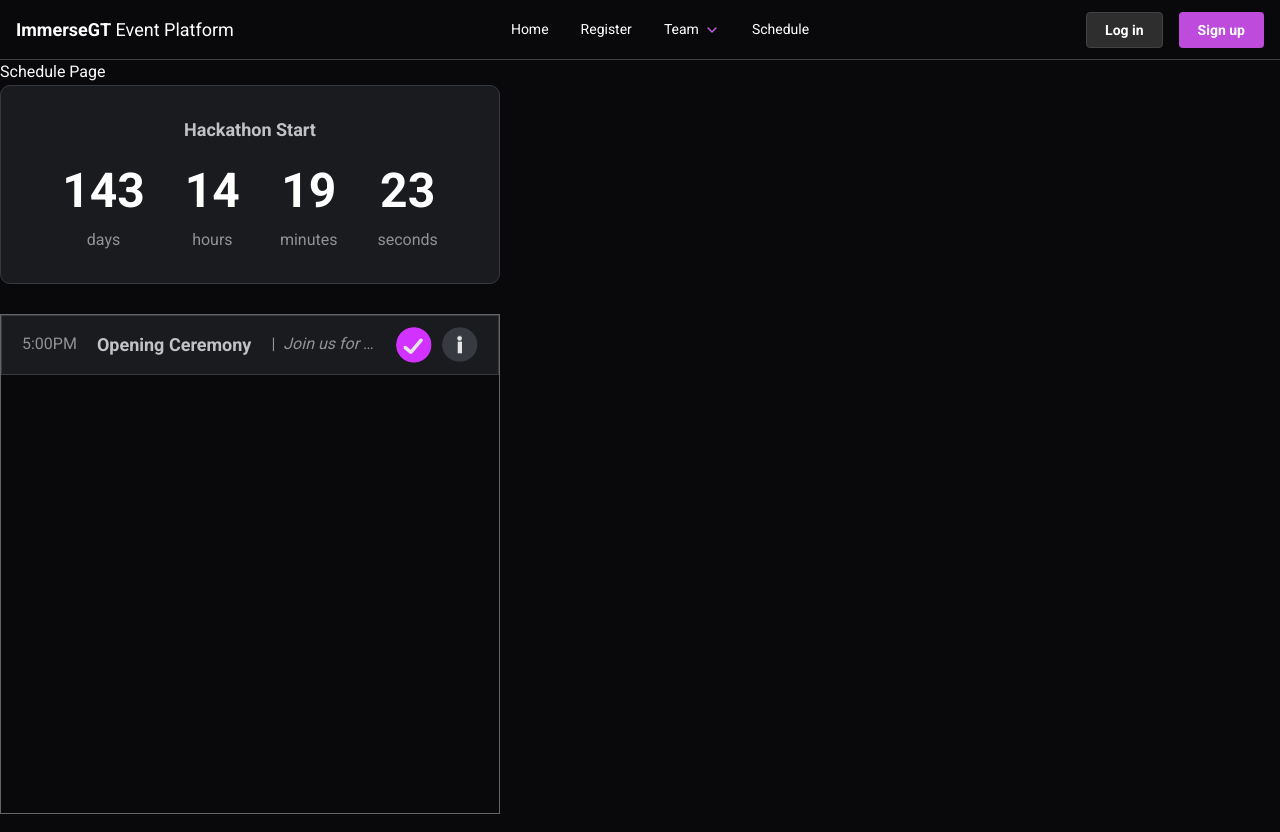
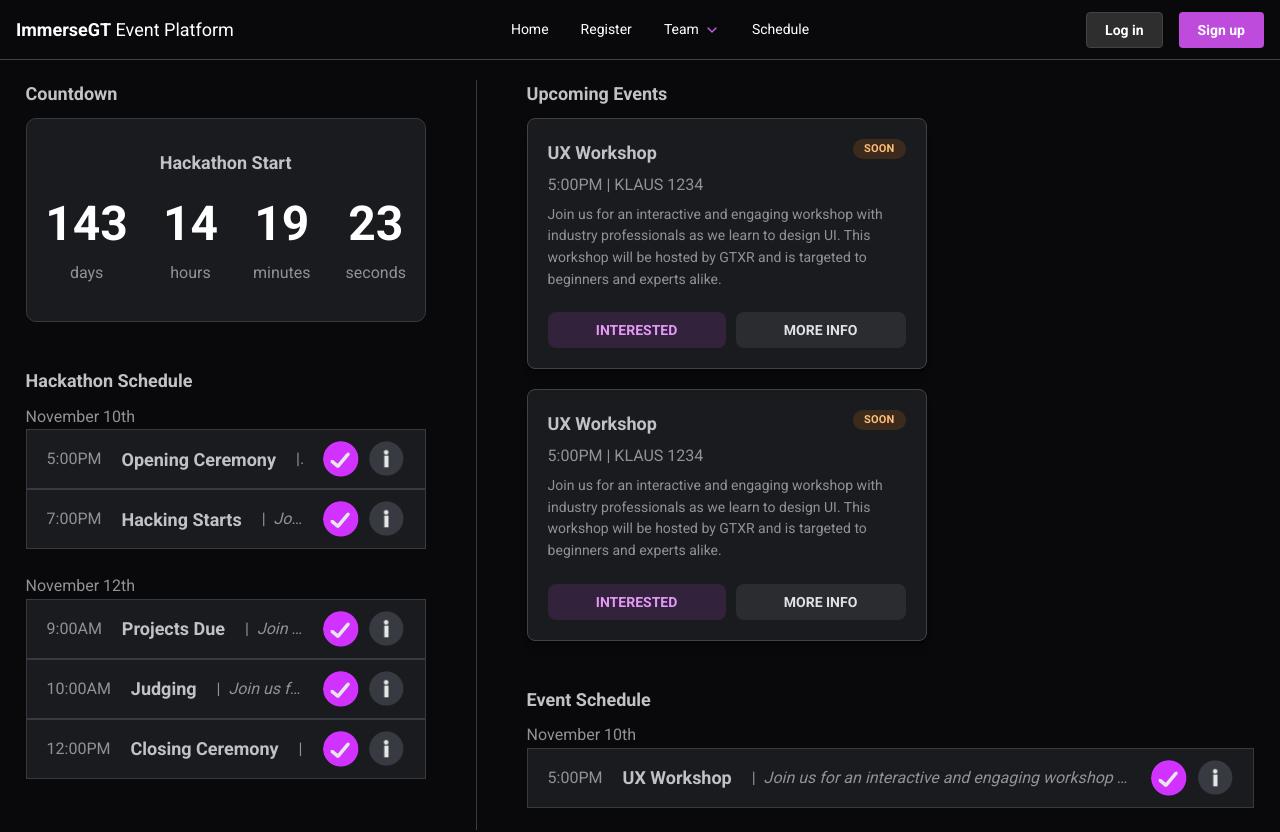
Before and after one commit to immersegt/immersegt, a Next.js app: page /schedule in a window 1280 px wide. Shown: the top 832 px of the page. Built offline with nearby package versions, Linux system fonts and the light colour scheme.

Commit message:
Rearranged schedule page

```diff
--- a/app/schedule/page.tsx
+++ b/app/schedule/page.tsx
@@ -12,15 +12,45 @@ const endDate = "2024-04-21T08:00:00";
 
 const Schedule = () => {
     return (
-        <section>
-            Schedule Page
-            <Countdown target1={startDate} target2={endDate}/>
-            <div className="scheduleContainer">
-                <ScheduleItem title="Opening Ceremony" time="5:00PM" description="Join us for an interactive and engaging
+        <div className="schedule">
+            <aside className="scheduleAside">
+                <h3>Countdown</h3>
+                <Countdown target1={startDate} target2={endDate} />
+                <br />
+                <h3>Hackathon Schedule</h3>
+                <div className="scheduleContainer2">
+                    <p>November 10th</p>
+                    <ScheduleItem title="Opening Ceremony" time="5:00PM" description="Join us for an interactive and engaging
                 workshop with industry professionals where we will" save={true} location="KLAUS 1234" />
-            </div>
-            <EventCard title="UX Workshop" time="5:00PM" location="KLAUS 1234" description="Join us for an interactive and engaging workshop with industry professionals as we learn to design UI. This workshop will be hosted by GTXR and is targeted to beginners and experts alike." soon={true}/>
-        </section>
+                    <ScheduleItem title="Hacking Starts" time="7:00PM" description="Join us for an interactive and engaging
+                workshop with industry professionals where we will" save={true} location="KLAUS 1234" />
+                    <br />
+                    <p>November 12th</p>
+                    <ScheduleItem title="Projects Due" time="9:00AM" description="Join us for an interactive and engaging
+                workshop with industry professionals where we will" save={true} location="KLAUS 1234" />
+                    <ScheduleItem title="Judging" time="10:00AM" description="Join us for an interactive and engaging
+                workshop with industry professionals where we will" save={true} location="KLAUS 1234" />
+                    <ScheduleItem title="Closing Ceremony" time="12:00PM" description="Join us for an interactive and engaging
+                workshop with industry professionals where we will" save={true} location="KLAUS 1234" />
+                </div>
+            </aside>
+            <div className="verticalRule5" />
+            <main className="scheduleMain">
+                <h3>Upcoming Events</h3>
+                <div className="eventContainer">
+                    <EventCard title="UX Workshop" time="5:00PM" location="KLAUS 1234" description="Join us for an interactive and engaging workshop with industry professionals as we learn to design UI. This workshop will be hosted by GTXR and is targeted to beginners and experts alike." soon={true} />
+                    <EventCard title="UX Workshop" time="5:00PM" location="KLAUS 1234" description="Join us for an interactive and engaging workshop with industry professionals as we learn to design UI. This workshop will be hosted by GTXR and is targeted to beginners and experts alike." soon={true} />
+                </div>
+                <br />
+                <h3>Event Schedule</h3>
+                <div className="scheduleContainer">
+                    <p>November 10th</p>
+                    <ScheduleItem title="UX Workshop" time="5:00PM" description="Join us for an interactive and engaging
+                workshop with industry professionals where we will" save={true} location="KLAUS 1234" />
+                </div>
+
+            </main>
+        </div>
     )
 }
 
--- a/styles/countdown.css
+++ b/styles/countdown.css
@@ -1,11 +1,13 @@
 .countdown {
-    width: auto;
-    max-width: 500px;
+    max-width: 600px;
+    height: fit-content;
     background-color: rgb(26, 27, 30);
     text-align: left;
     border: 1px solid rgb(54, 58, 64);
     border-radius: 10px;
-    padding: 30px;
+    padding: 10px;
+    padding-top: 30px;
+    padding-bottom: 35px;
     display: flex;
     flex-direction: column;
     align-items: center;
@@ -14,8 +16,9 @@
 
 .countdownContainer {
     display: flex;
-    gap: 40px;
+    gap: 10px 35px;
     justify-content: center;
+    flex-wrap: wrap;
 }
 
 .numGroup {
--- a/styles/schedule.css
+++ b/styles/schedule.css
@@ -1,7 +1,62 @@
+.schedule {
+    display: flex;
+    justify-content: center;
+    padding-top: 20px;
+
+    @media only screen and (min-width: 1100px) {
+        padding-left: 2vw;
+        padding-right: 2vw;
+        gap: 50px;
+    }
+
+    @media only screen and (max-width: 1100px) {
+        flex-direction: column;
+        align-items: center;
+        gap: 20px;
+    }
+}
+
+.scheduleAside {
+    width: 30%;
+    min-width: 400px;
+    display: flex;
+    flex-direction: column;
+    gap: 10px;
+}
+
+.scheduleMain {
+    width: 60%;
+    min-width: 400px;
+    display: flex;
+    flex-direction: column;
+    gap: 10px;
+}
+
+.eventContainer {
+    display: flex;
+    gap: 20px;
+    flex-wrap: wrap;
+}
+
 .scheduleContainer {
-    width: 500px;
-    height: 500px;
-    border: 1px solid rgb(100, 100, 100);
-    margin-top: 30px;
-    margin-bottom: 30px;
+    width: 100%;
+    height: 350px;
 }
+
+.scheduleContainer2 {
+    height: 350px;
+}
+
+.verticalRule5 {
+    border-left: 1px solid rgb(55, 58, 64);
+    height: 750px;
+    margin-left: 0vw;
+    margin-right: 0vw;
+
+    @media only screen and (max-width: 1100px) {
+        visibility: hidden;
+        height: 0;
+        width: 0;
+        margin: 0;
+    }
+}
--- a/styles/scheduleitem.css
+++ b/styles/scheduleitem.css
@@ -19,6 +19,7 @@
 .scheduleItemImageContainer {
     display: flex;
     gap: 10px;
+    margin-left: auto;
 }
 
 .scheduleItemButton {
```
